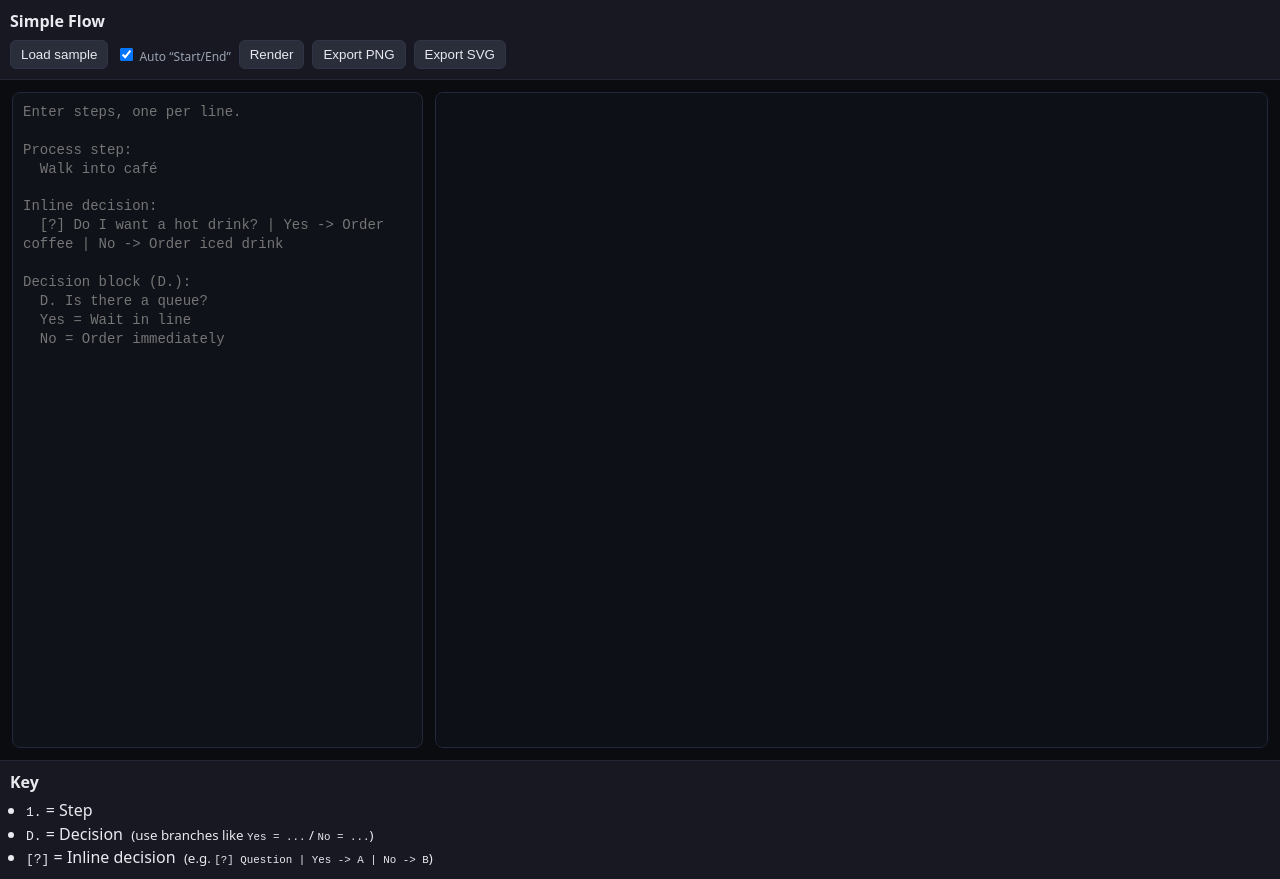
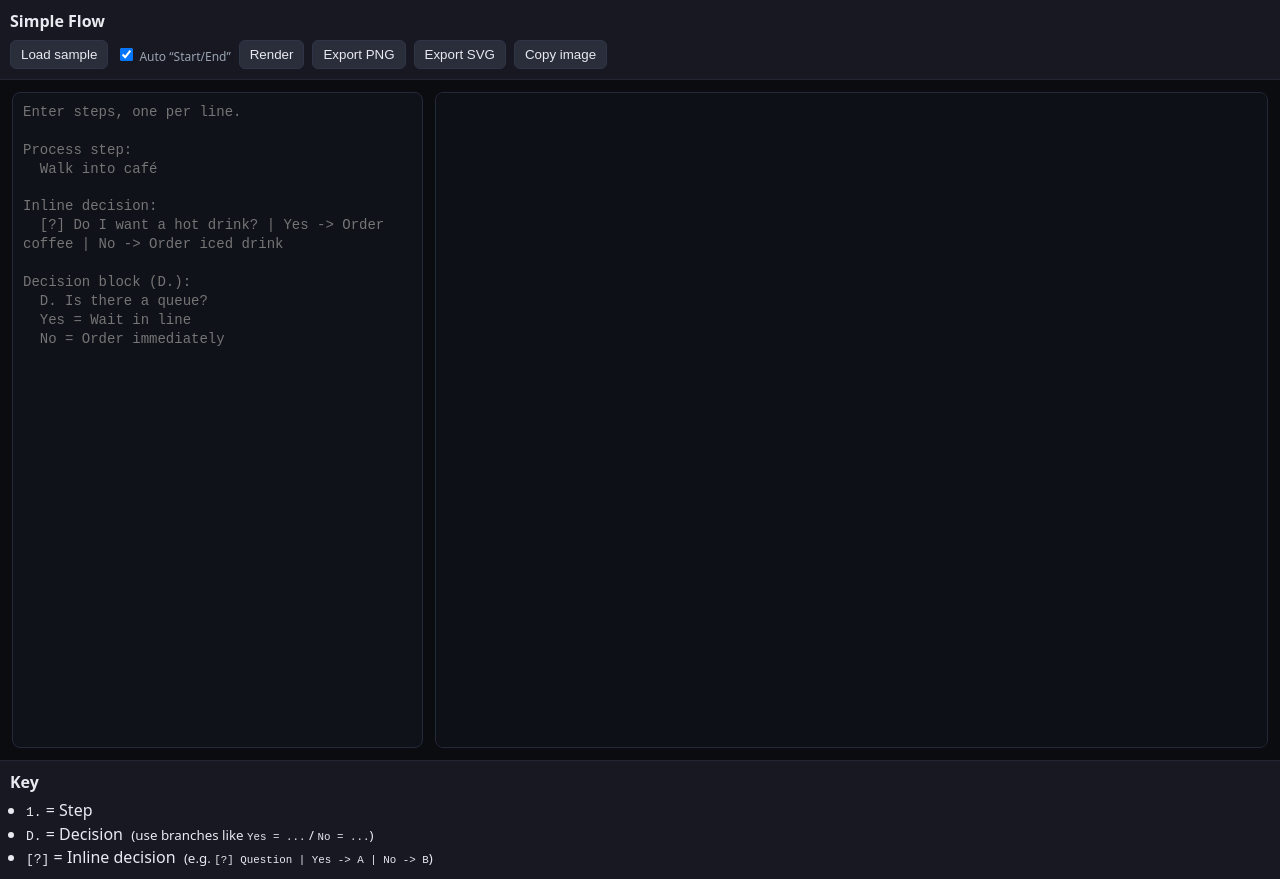
Before and after one commit to PhrasesMedia/simple-flow, a browser extension: page index.html in a window 1280 px wide. Drawn offline with Linux system fonts and the light colour scheme.

Commit message:
Add files via upload

```diff
--- a/index.html
+++ b/index.html
@@ -69,6 +69,7 @@
       <button id="render">Render</button>
       <button id="downloadPng">Export PNG</button>
       <button id="downloadSvg">Export SVG</button>
+      <button id="copyPng">Copy image</button> <!-- Copy button -->
     </div>
   </header>
 
```
